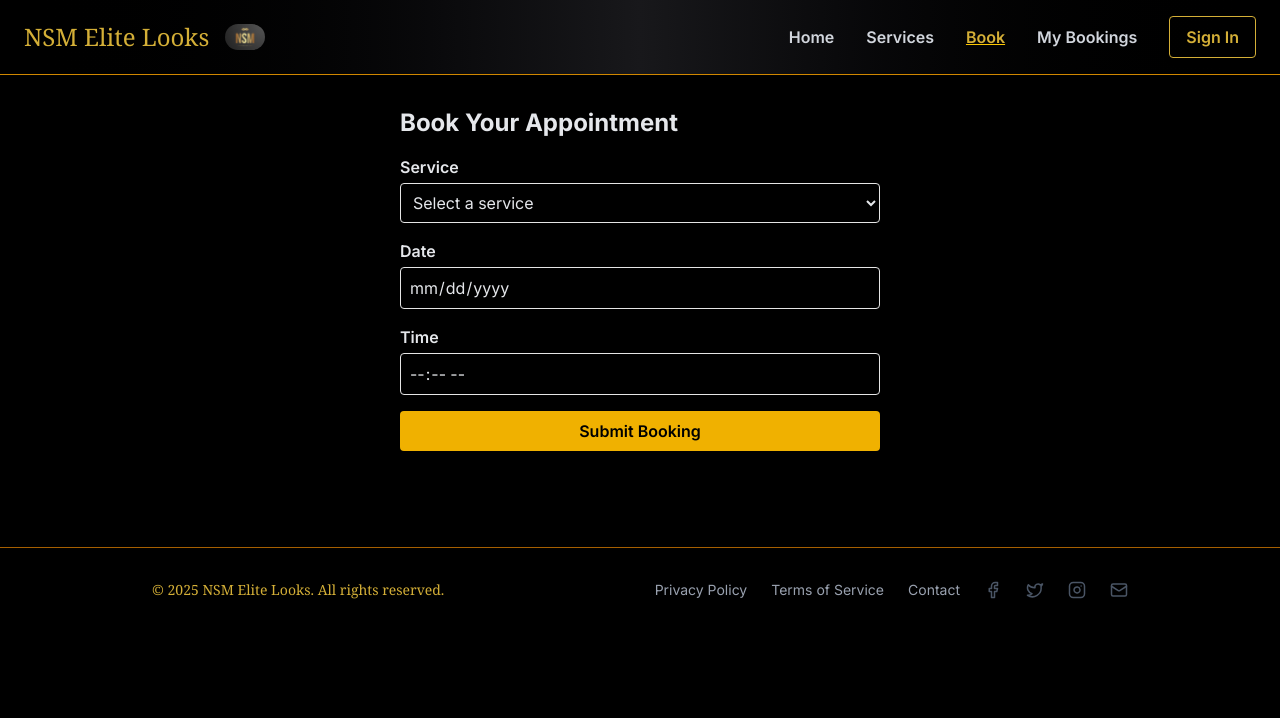
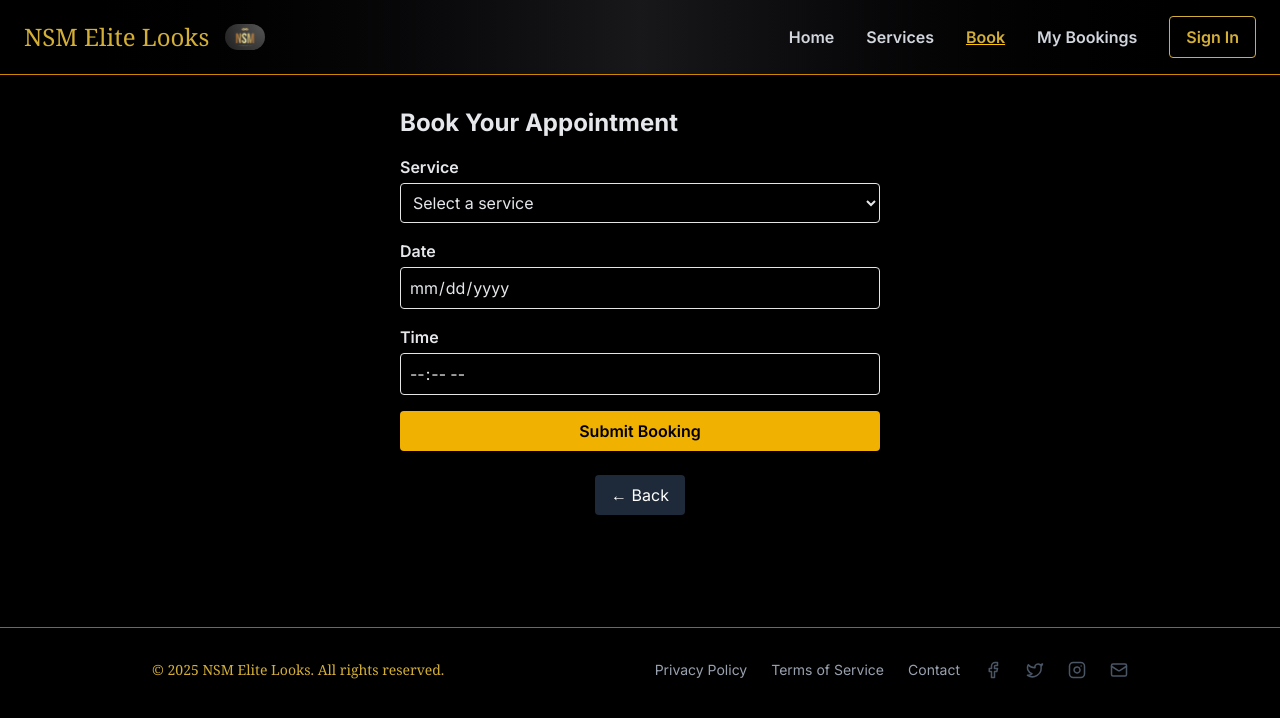
Before and after one commit to justmeHM/NSM-Online-Barbershop, a Next.js app: page /book in a window 1280 px wide. Shown: the top 718 px of the page. Built offline with nearby package versions, Linux system fonts and the light colour scheme; no server answers.

Commit message:
changed the MobileSideBar

```diff
--- a/src/app/book/page.tsx
+++ b/src/app/book/page.tsx
@@ -2,7 +2,7 @@
 
 import React, { useState } from "react";
 import toast from "react-hot-toast";
-
+import BackButton from "@/components/BackButton";
 export default function BookPage() {
   const [form, setForm] = useState({
     service: "",
@@ -86,6 +86,13 @@ export default function BookPage() {
           Submit Booking
         </button>
       </form>
+
+      <div className= 'text-center justify-center mt-6'>
+        <BackButton />
+      </div>
+
     </div>
+
+
   );
 }
--- a/src/app/my-bookings/page.tsx
+++ b/src/app/my-bookings/page.tsx
@@ -2,7 +2,7 @@
 
 import { useEffect, useState } from "react";
 import { Loader2 } from "lucide-react";
-
+import BackButton from "@/components/BackButton";
 type Booking = {
   id: string;
   service: string;
@@ -77,6 +77,11 @@ export default function MyBookingsPage() {
           ))}
         </ul>
       )}
+     <div className= 'text-center justify-center mt-6'>
+             <BackButton />
+           </div>
+
     </div>
   );
+
 }
--- /dev/null
+++ b/src/components/BackButton.tsx
@@ -0,0 +1,17 @@
+"use client";
+
+import { useRouter } from "next/navigation";
+
+export default function BackButton() {
+  const router = useRouter();
+
+  return (
+    <button
+      onClick={() => router.back()}
+      className="mb-4 px-4 py-2 bg-gray-800 text-white rounded hover:bg-gray-700 transition"
+      aria-label="Go back to previous page"
+    >
+      ← Back
+    </button>
+  );
+}
--- a/src/components/MobileSidebar.tsx
+++ b/src/components/MobileSidebar.tsx
@@ -1,7 +1,12 @@
 "use client";
 
 import { useState } from "react";
-import { Sheet, SheetContent, SheetTrigger } from "@/components/ui/sheet";
+import {
+  Sheet,
+  SheetContent,
+  SheetTrigger,
+  SheetTitle, // ✅ import this
+} from "@/components/ui/sheet";
 import { Menu, LinkIcon, MapPinIcon, LogOut } from "lucide-react";
 import Link from "next/link";
 import {
@@ -36,6 +41,11 @@ export function MobileSidebar() {
         side="left"
         className="flex flex-col p-6 space-y-6 bg-black text-yellow-400 min-w-[250px] shadow-xl shadow-yellow-900/40"
       >
+        {/* ✅ Required for accessibility */}
+        <SheetTitle className="text-lg font-bold text-yellow-400">
+          NSM Elite Looks Menu
+        </SheetTitle>
+
         {/* Navigation Links */}
         <nav className="flex flex-col gap-6 text-lg font-medium">
           <Link href="/" onClick={() => setIsOpen(false)} className="hover:text-yellow-300 transition">Home</Link>
@@ -46,9 +56,6 @@ export function MobileSidebar() {
 
         <Separator className="my-4 border-yellow-600" />
 
-
-
-        {/* Signed In Profile */}
         <SignedIn>
           {user && (
             <div className="flex flex-col items-center text-center mt-4 space-y-2">
@@ -62,7 +69,7 @@ export function MobileSidebar() {
 
               <div>
                 <h3 className="font-semibold">{user.fullName}</h3>
-                <p className="text-sm text-yellow-500">{user.username || `You're Signed In `}</p>
+                <p className="text-sm text-yellow-500">{user.username || `You're Signed In`}</p>
               </div>
 
               <div className="flex flex-col text-sm mt-2 space-y-1">
@@ -106,7 +113,6 @@ export function MobileSidebar() {
           )}
         </SignedIn>
 
-        {/* Signed Out Buttons */}
         <SignedOut>
           <div className="space-y-3">
             <SignInButton mode="modal">
```
